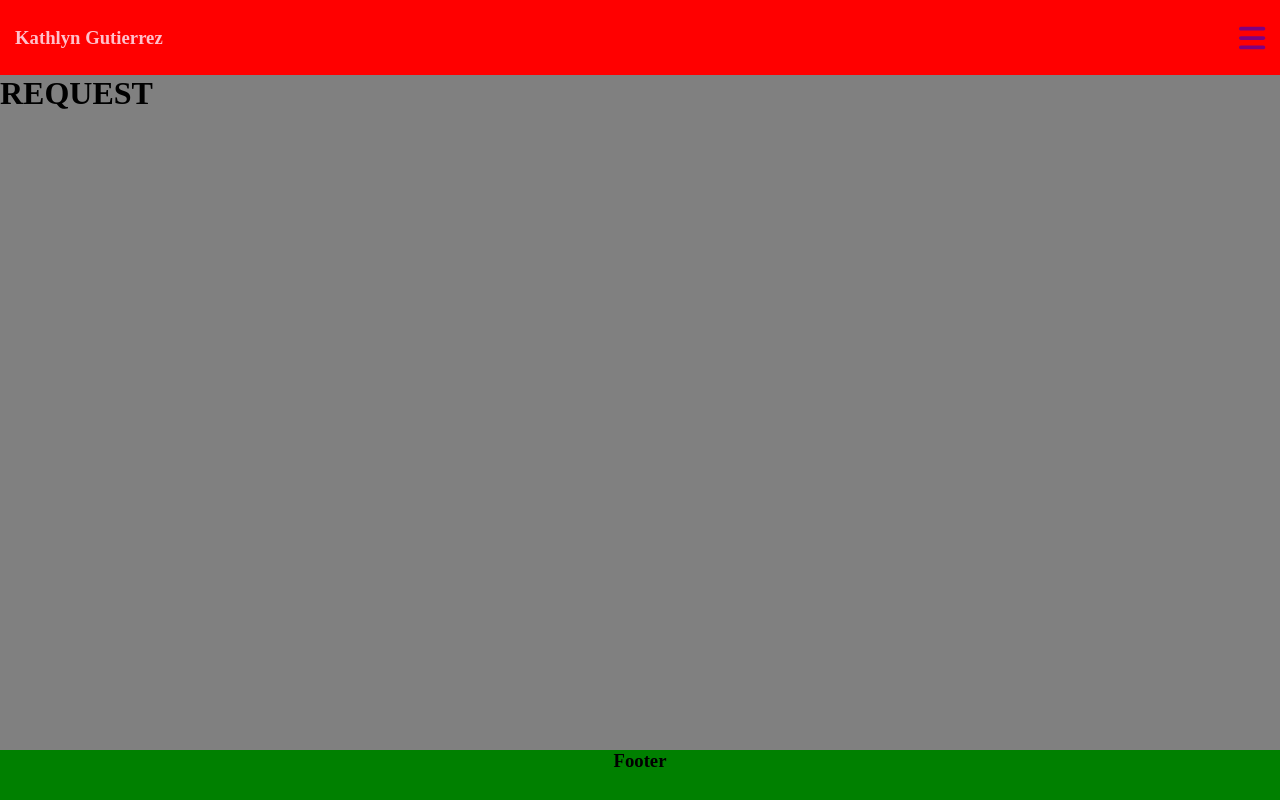
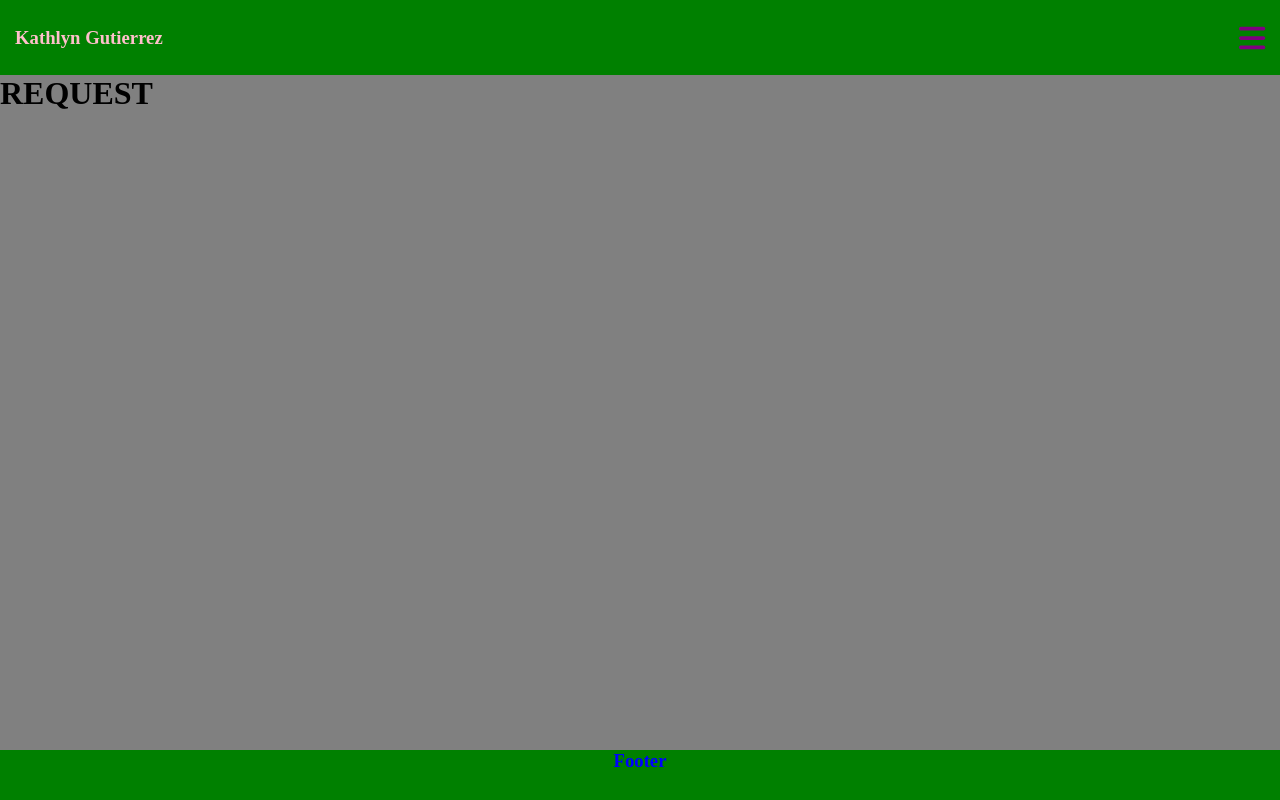
Before and after one commit to armandogutierrez4802/kathlyn-art-site, a Next.js app: page /request in a window 1280 px wide. Built offline with nearby package versions, Linux system fonts and the light colour scheme.

Commit message:
Deleted custom-carousel branch, updated main branch with new code

```diff
--- a/components/Navbar.js
+++ b/components/Navbar.js
@@ -1,7 +1,5 @@
 import { FontAwesomeIcon } from '@fortawesome/react-fontawesome';
 import { faBars } from '@fortawesome/free-solid-svg-icons';
-
-import { motion } from "framer-motion";
 
 export default function Navbar() {
     return (
--- a/styles/globals.css
+++ b/styles/globals.css
@@ -10,7 +10,7 @@
 }
 
 body {
-  background-color: grey;
+  background-color: gray;
 }
 
 a {
@@ -47,18 +47,14 @@ a {
   align-items: center;
   padding: 5px 15px;
   height: 75px;
-  background: red;
+  background: green;
   position: sticky;
   top: 0;
   z-index: 100;
 }
 
-#content-wrap {
-  padding-bottom: var(--footer-height);
-}
-
 .footer {
-  background: blue;
+  color: blue;
   text-align: center;
   background: green;
   width: 100%;
@@ -77,7 +73,6 @@ a {
   text-align: center;
   width: 100%;
   padding: var(--container-x-padding);
-  background: green;
 }
 
 .img-carousel {
```
Also changed, not shown: components/Carousel.js (+18 -2 lines), pages/index.js (+1 -9 lines), components/Layout.js (line endings or trailing spaces), pages/_app.js (line endings or trailing spaces).
